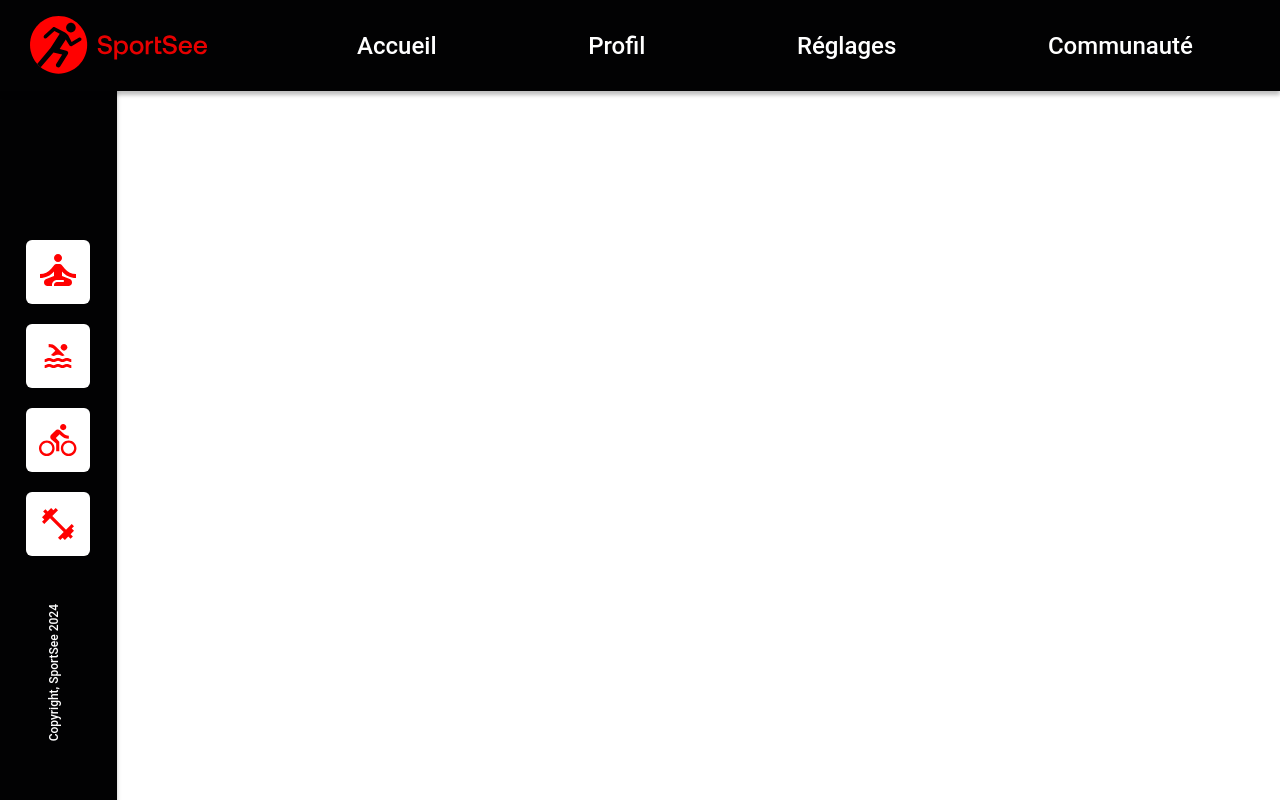
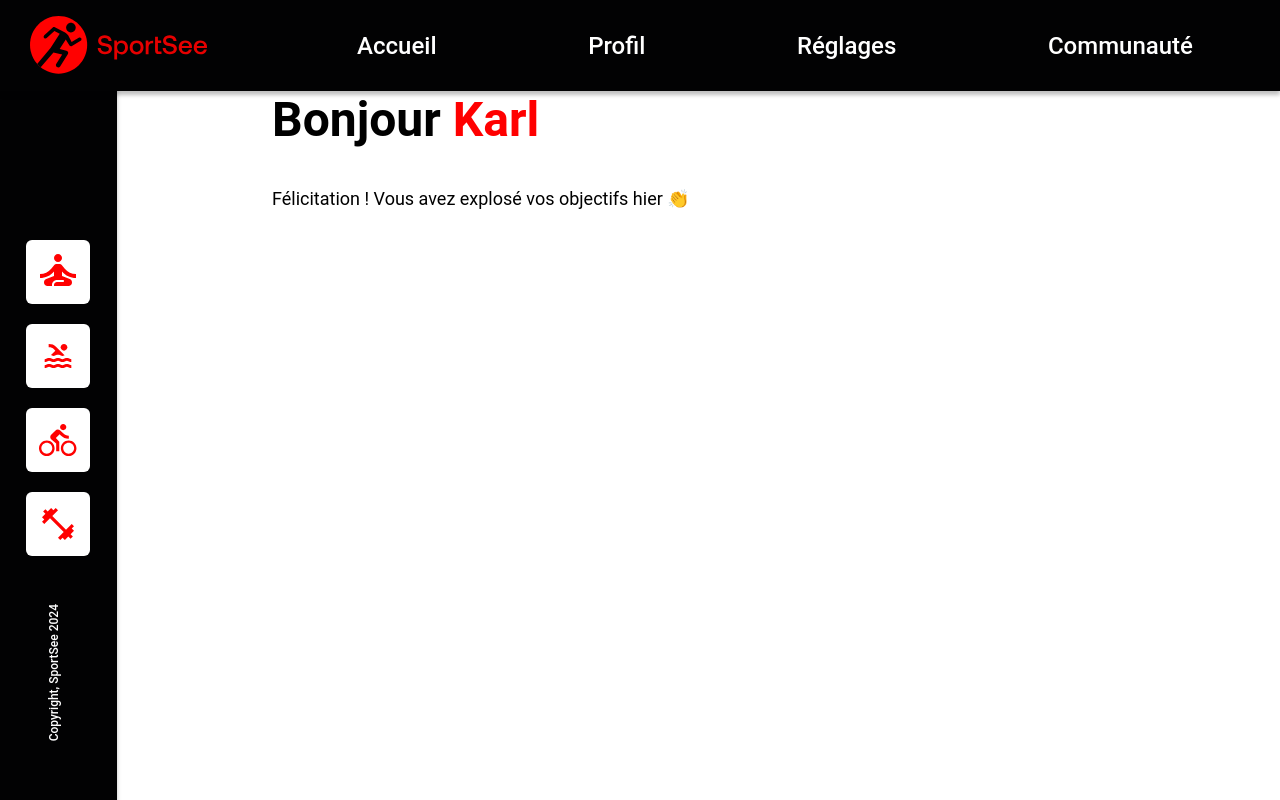
Before and after one commit to Swan123456/sportsee, a React (Vite) app in the folder front/: page /user/12 in a window 1280 px wide. Built offline with nearby package versions, Linux system fonts and the light colour scheme.

Commit message:
infos utilisateur

```diff
--- a/front/package.json
+++ b/front/package.json
@@ -13,6 +13,7 @@
     "react": "^18.2.0",
     "react-dom": "^18.2.0",
     "react-router-dom": "^6.21.1",
+    "recharts": "^2.10.3",
     "styled-components": "^6.1.6"
   },
   "devDependencies": {
@@ -23,6 +24,7 @@
     "eslint-plugin-react": "^7.33.2",
     "eslint-plugin-react-hooks": "^4.6.0",
     "eslint-plugin-react-refresh": "^0.4.5",
+    "jsdoc": "^4.0.2",
     "vite": "^5.0.8"
   }
 }
--- /dev/null
+++ b/front/src/components/UserInfos.jsx
@@ -0,0 +1,22 @@
+import React from 'react';
+import PropTypes from 'prop-types';
+import {Head, Name} from "../styles/userInfosStyle";
+
+/**Render the userName
+* @param {string} name
+* @return {JSX}
+*/
+
+export default function UserInfos({name}) {
+
+    return (
+          <Head>
+            <h1>Bonjour <Name>{name}</Name></h1>
+            <span>Félicitation ! Vous avez explosé vos objectifs hier 👏</span>
+          </Head>
+    );
+}
+
+UserInfos.propTypes = {
+	name: PropTypes.string,
+};
--- a/front/src/pages/Home.jsx
+++ b/front/src/pages/Home.jsx
@@ -15,8 +15,8 @@ export default function Home (){
   return (
     <Main>
       <Title>Select USER</Title>
-      <NavLink to="user/12">👦 Jean </NavLink>
-      <NavLink to="user/18">👩 David </NavLink>
+      <NavLink to="user/12">👦 Karl </NavLink>
+      <NavLink to="user/18">👩 Cecilia </NavLink>
     </Main>
   );
 };
--- a/front/src/pages/User.jsx
+++ b/front/src/pages/User.jsx
@@ -3,6 +3,7 @@ import { getData } from "../utils/getData";
 import { useState, useEffect } from "react";
 import { useParams } from "react-router";
 import { Main } from "../styles/homeStyle";
+import UserInfos from "../components/UserInfos";
 
 /**Render the dashboard
  * @return {JSX}
@@ -12,21 +13,18 @@ import { Main } from "../styles/homeStyle";
   const { id } = useParams();
 
   useEffect(() => {
-    const fetchData = async () => {
-      const request = await getData("USER_MAIN_DATA", id);
-      if (!request) {
-        console.error("Erreur de données");
-        return alert("Erreur de données");
-      }
+    const data = async () => {
+      const request = await getData("USER_MAIN_DATA",id);
+      if (!request) return alert("data error");
       setData(request.data);
+    };
+    data();
+  }, [id]);
+  if (data.length === 0) return null;
 
-      // Ajout d'un console.log pour afficher les données récupérées
-      console.log("Données récupérées de l'API :", request.data);
-    };
-    fetchData();
-  }, [id]);
   return (
     <Main>
+      <UserInfos name={data.userInfos.firstName} />
     </Main>
   );
 };
--- /dev/null
+++ b/front/src/styles/userInfosStyle.jsx
@@ -0,0 +1,21 @@
+import styled from "styled-components";
+
+const Head = styled.header`
+  margin-bottom: 40px;
+  font-weight: 400;
+  font-size: 18px;
+  @media (max-width: 1280px) {
+			margin-left: 2rem;
+		}
+  h1 {
+    font-weight: 600;
+    font-size:48px;
+    margin-bottom:40px;
+  }
+`;
+
+const Name = styled.span`
+  color: #ff0000;
+`;
+
+export {Head, Name}
```
Also changed, not shown: 2 other files (tests, documents, lock files or other folders).
